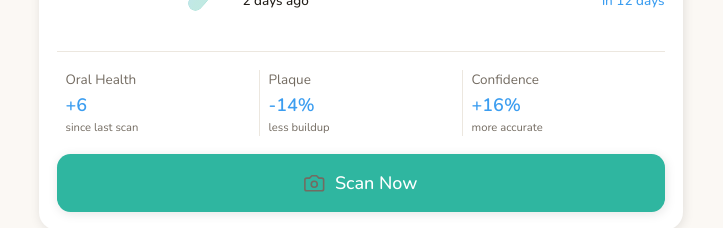
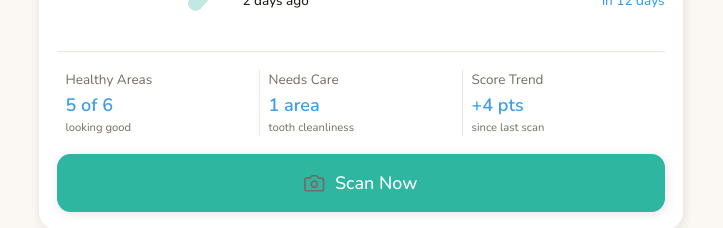
Before and after one commit to Maddy9786/dentavue-poc-v1, a Next.js app in the folder DentaVue-frontend/: page / in a window 1280 px wide. Shown: the part 308-536 px from the top of the page, without its empty margins (272-995 px from the left). Built offline with nearby package versions, Linux system fonts and the light colour scheme; no server answers.

Commit message:
feat(v2): make Hero Card bottom summary stats readable and consistent with gauge and 6 tracked areas

```diff
--- a/DentaVue-frontend/src/features/dashboard/mockDashboard.ts
+++ b/DentaVue-frontend/src/features/dashboard/mockDashboard.ts
@@ -99,9 +99,9 @@ export const oralHealthIndex: OralHealthIndex = {
   lastScan: '2 days ago',
   nextScan: 'in 12 days',
   stats: [
-    { label: 'Oral Health', value: '+6', note: 'since last scan' },
-    { label: 'Plaque', value: '-14%', note: 'less buildup' },
-    { label: 'Confidence', value: '+16%', note: 'more accurate' },
+    { label: 'Healthy Areas', value: '5 of 6', note: 'looking good' },
+    { label: 'Needs Care', value: '1 area', note: 'tooth cleanliness' },
+    { label: 'Score Trend', value: '+4 pts', note: 'since last scan' },
   ],
 }
 
--- a/DentaVue-frontend/src/features/dashboard/useOralHealthIndex.ts
+++ b/DentaVue-frontend/src/features/dashboard/useOralHealthIndex.ts
@@ -39,33 +39,36 @@ function conditionLabel(score: number): string {
   return 'Poor condition'
 }
 
-const signed = (n: number): string => (n > 0 ? `+${n}` : String(n))
-
 /**
- * The three trend stats under the gauge. Sourced from real backend figures only:
- * the overall score delta and improving-area count come from the comparison, the
- * confidence is the latest analysis's. No client-side percentages are invented —
- * the backend deliberately does not expose per-parameter deltas as percentages
- * (severity is audit-only), so we show what it does compute.
+ * The three summary stats under the gauge: Healthy Areas, Needs Care, and Score Trend.
  */
 function buildStats(analysis: Analysis, comparison: Comparison): OralHealthIndex['stats'] {
-  const confidence = analysis.confidence ?? 0
+  const totalAreas = analysis.glance.length || analysis.parameters.length || 6
+  const watchAreas = analysis.glance.filter((g) => g.tone === 'watch')
+  const healthyCount = totalAreas - watchAreas.length
 
-  // Two-plus analysed scans: a real diff exists.
-  if (!comparison.single) {
-    const improving = comparison.metrics.filter((m) => m.tone === 'improving').length
-    return [
-      { label: 'Oral Health', value: signed(comparison.overall.points), note: 'since first scan' },
-      { label: 'Areas improving', value: String(improving), note: `of ${comparison.metrics.length} tracked` },
-      { label: 'Confidence', value: `${confidence}%`, note: 'this scan' },
-    ]
-  }
+  const needsCareValue =
+    watchAreas.length === 1 ? '1 area' : `${watchAreas.length} areas`
+  const needsCareNote =
+    watchAreas.length === 0
+      ? 'all clear!'
+      : watchAreas.length === 1
+        ? watchAreas[0]!.title.toLowerCase()
+        : 'to keep an eye on'
 
-  // Only one scan on record — it's the baseline, nothing to diff against yet.
+  const delta = analysis.pointsFromLastScan
+  const trendValue =
+    delta.direction === 'up' && delta.points > 0
+      ? `+${delta.points} pts`
+      : delta.direction === 'down' && delta.points > 0
+        ? `-${delta.points} pts`
+        : 'Steady'
+  const trendNote = comparison.single ? 'first check' : 'since last scan'
+
   return [
-    { label: 'Oral Health', value: String(analysis.score ?? 0), note: 'your baseline' },
-    { label: 'Areas tracked', value: String(analysis.parameters.length), note: 'this scan' },
-    { label: 'Confidence', value: `${confidence}%`, note: 'this scan' },
+    { label: 'Healthy Areas', value: `${healthyCount} of ${totalAreas}`, note: 'looking good' },
+    { label: 'Needs Care', value: needsCareValue, note: needsCareNote },
+    { label: 'Score Trend', value: trendValue, note: trendNote },
   ]
 }
 
@@ -100,13 +103,18 @@ export function useOralHealthIndex(): { data: OralHealthIndex; isReal: boolean }
 
   const capturedAt = comparison.to.capturedAt
 
+  const signedPoints =
+    analysis.pointsFromLastScan.direction === 'down'
+      ? -analysis.pointsFromLastScan.points
+      : analysis.pointsFromLastScan.direction === 'up'
+        ? analysis.pointsFromLastScan.points
+        : 0
+
   const data: OralHealthIndex = {
     score: analysis.score,
     max: 100,
     condition: conditionLabel(analysis.score),
-    // The gauge frames this as an improvement ("+N points"); the deadband bands
-    // tiny moves to 0, so a stable scan reads "+0".
-    pointsFromLastScan: analysis.pointsFromLastScan.points,
+    pointsFromLastScan: signedPoints,
     confidence: analysis.confidence ?? 0,
     // Absolute capture date ("Apr 8") rather than a relative "2 days ago": a
     // relative label needs `Date.now()` in render, which risks a hydration
```
